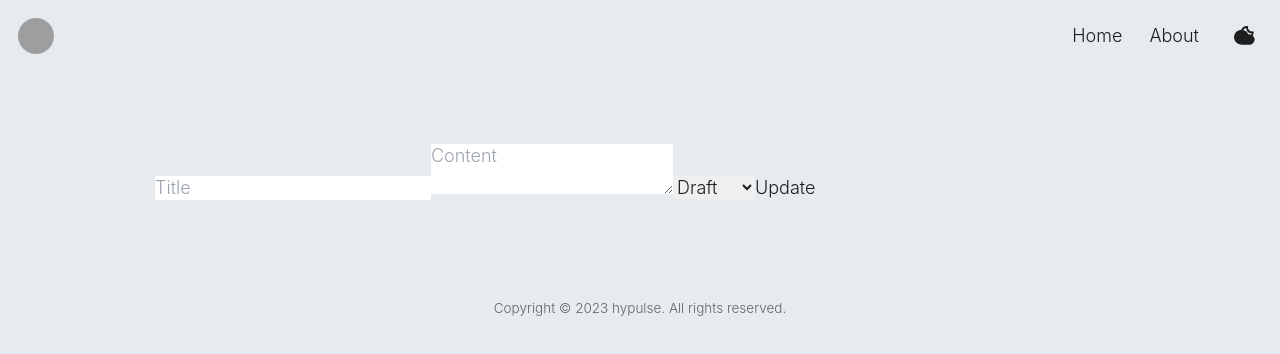
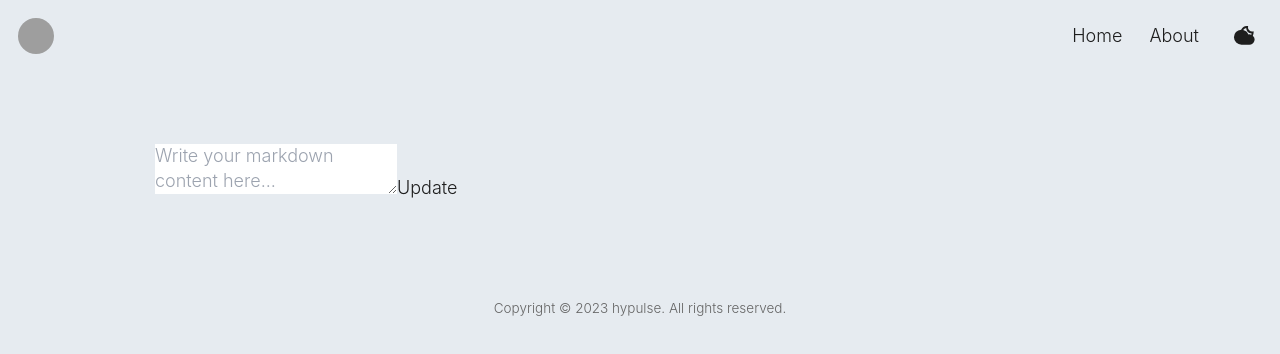
Before and after one commit to hypulse/devlog, a Next.js app: page /admin/posts/1 in a window 1280 px wide. Shown: the top 354 px of the page. Built offline with nearby package versions, Linux system fonts and the light colour scheme; no server answers; grey boxes are pictures that could not be loaded; a web font is replaced by a local one.

Commit message:
Minify post page

```diff
--- a/app/admin/posts/[id]/page.tsx
+++ b/app/admin/posts/[id]/page.tsx
@@ -1,4 +1,4 @@
-import { PostState, PostTypePost } from "@/types";
+import { PostTypePost } from "@/types";
 import { createPost, getPost, updatePost } from "@/utils/apis/posts";
 import { useRouter } from "next/router";
 import { useEffect, useRef, useState } from "react";
@@ -7,15 +7,7 @@ export default function Page() {
   const { query, isReady, push } = useRouter();
   const id = query.id as string | undefined;
 
-  const [post, setPost] = useState<PostTypePost>({
-    title: "",
-    content: "",
-    state: "draft",
-  });
-
-  const titleRef = useRef<HTMLInputElement>(null);
-  const contentRef = useRef<HTMLTextAreaElement>(null);
-  const stateRef = useRef<HTMLSelectElement>(null);
+  const [markdownContent, setMarkdownContent] = useState<string>("");
 
   useEffect(() => {
     if (isReady && id) {
@@ -25,18 +17,13 @@ export default function Page() {
 
   const fetchPost = async (postId: string) => {
     const fetchedPost = await getPost(postId);
-    setPost(fetchedPost);
+    setMarkdownContent(fetchedPost.content || "");
   };
 
   const handleSubmit = async () => {
-    const currentTitle = titleRef.current?.value || "";
-    const currentContent = contentRef.current?.value || "";
-    const currentState = (stateRef.current?.value as PostState) || "draft";
-
-    const updatedPost = {
-      title: currentTitle,
-      content: currentContent,
-      state: currentState,
+    const updatedPost: PostTypePost = {
+      title: "Markdown Post",
+      content: markdownContent,
     };
 
     if (id) {
@@ -54,16 +41,11 @@ export default function Page() {
 
   return (
     <div>
-      <input ref={titleRef} defaultValue={post.title} placeholder="Title" />
       <textarea
-        ref={contentRef}
-        defaultValue={post.content}
-        placeholder="Content"
+        value={markdownContent}
+        onChange={(e) => setMarkdownContent(e.target.value)}
+        placeholder="Write your markdown content here..."
       />
-      <select ref={stateRef} defaultValue={post.state}>
-        <option value="draft">Draft</option>
-        <option value="active">Publish</option>
-      </select>
       <button onClick={handleSubmit}>{id ? "Update" : "Create"}</button>
     </div>
   );
```
